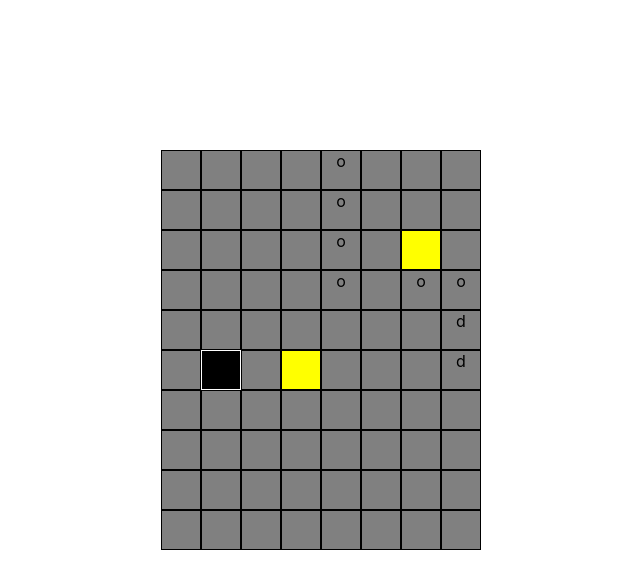
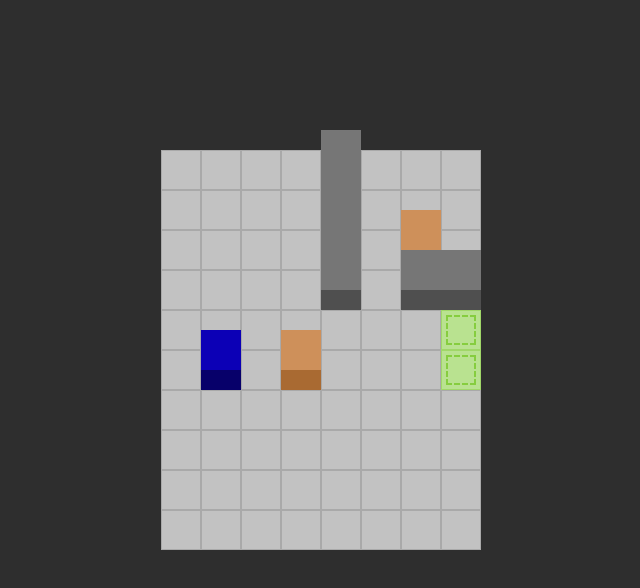
Before and after one commit to filip89/sokoban, a React (Create React App) app: page / in a window 1280 px wide. Shown: the top 588 px of the page, without its empty margins (319-959 px from the left). Built offline with nearby package versions, Linux system fonts and the light colour scheme.

Commit message:
refactor style, add BlockGfx

```diff
--- a/src/App.tsx
+++ b/src/App.tsx
@@ -19,9 +19,7 @@ const defaultMapTemplate: string[][] = [
 function App() {
     const [mapTempate] = useState<MapTemplate>(defaultMapTemplate);
 
-    return (
-        <Game mapTemplate={mapTempate}></Game>
-    );
+    return <Game mapTemplate={mapTempate}></Game>;
 }
 
 export default App;
--- /dev/null
+++ b/src/components/BlockGfx.scss
@@ -0,0 +1,36 @@
+@import '../styles/global';
+
+.block {
+    @mixin blockColor($color) {
+        .block__top {
+            background-color: $color;
+        }
+        .block__bottom {
+            background-color: darken($color, 15%);
+        }
+    }
+    @include fieldSquare;
+    position: absolute;
+    display: inline-block;
+    $height: calc(#{$field-size} / 2);
+    &__top {
+        @include fieldSquare;
+        position: absolute;
+        bottom: $height;
+    }
+    &__bottom {
+        position: absolute;
+        bottom: 0;
+        width: $field-size;
+        height: $height;
+    }
+    &--box {
+        @include blockColor(rgb(206, 144, 90));
+    }
+    &--obstacle {
+        @include blockColor(darken($ground-color, 30%));
+    }
+    &--player {
+        @include blockColor(rgb(12, 0, 182));
+    }
+}
--- /dev/null
+++ b/src/components/BlockGfx.tsx
@@ -0,0 +1,16 @@
+import './BlockGfx.scss';
+
+export interface BlockGfxProps {
+    type: 'player' | 'box' | 'obstacle';
+}
+
+const BlockGfx: React.FC<BlockGfxProps> = ({ type }) => {
+    return (
+        <div className={'block block--' + type}>
+            <div className="block__top"></div>
+            <div className="block__bottom"></div>
+        </div>
+    );
+};
+
+export default BlockGfx;
--- a/src/components/Game.scss
+++ b/src/components/Game.scss
@@ -1,29 +1,18 @@
 @import '../styles/global';
+
+.game-wrapper {
+    // perspective: 500px;
+}
 
 .game {
     position: relative;
     display: table;
     margin: 150px auto;
+    // transform: rotateX(10deg);
 }
 
-.player {
-    @include fieldSquare;
+.movable-wrapper {
     position: absolute;
     display: inline-block;
-    background-color: black;
-    color: white;
-    border: 1px solid white;
-    text-align: center;
     transition: 0.25s left linear, 0.25s top linear;
 }
-
-.box {
-    @include fieldSquare;
-    position: absolute;
-    display: inline-block;
-    background-color: yellow;
-    color: black;
-    border: 1px solid black;
-    text-align: center;
-    transition: 0.25s left linear, 0.25s top linear;
-}
--- a/src/components/Game.tsx
+++ b/src/components/Game.tsx
@@ -7,6 +7,7 @@ import * as positionScanner from '../services/MapTemplateEntities';
 import { getMovementFromInputKey } from '../services/InputService';
 import './Game.scss';
 import Map, { MapTemplate } from './Map';
+import BlockGfx from './BlockGfx';
 
 export interface GameProps {
     mapTemplate: MapTemplate;
@@ -33,7 +34,9 @@ const Game: React.FC<GameProps> = ({ mapTemplate }) => {
         boxesState.forEach((box) => {
             const boxElem = getBoxElement(box.id);
             if (boxElem) {
-                updateElementPosition(boxElem, box.position);
+                let position: Position = box.position;
+                updateElementPosition(boxElem, position);
+                boxElem.style.zIndex = '' + position.row;
             }
         });
     }, [boxesState]);
@@ -119,22 +122,33 @@ const Game: React.FC<GameProps> = ({ mapTemplate }) => {
     }
 
     return (
+        <div className="game-wrapper">
             <div tabIndex={-1} className="game" onKeyDown={keyDownHandler} onKeyUp={keyUpHandler}>
                 <Map template={mapTemplate}></Map>
-            <div ref={playerRef} className="player" onTransitionEnd={handleTransitionEnd}></div>
+                <div
+                    ref={playerRef}
+                    className="movable-wrapper"
+                    onTransitionEnd={handleTransitionEnd}
+                    style={{ zIndex: playerPosition.row }}
+                >
+                    <BlockGfx type='player'></BlockGfx>
+                </div>
                 {useMemo(
                     () =>
                         boxesInitialData.map((box) => (
                             <div
+                                className="movable-wrapper"
                                 ref={registerBoxRef}
-                            className="box"
                                 onTransitionEnd={handleTransitionEnd}
                                 key={box.id}
                                 data-box-id={box.id}
-                        ></div>
+                            >
+                                <BlockGfx type='box'></BlockGfx>
+                            </div>
                         )),
                     [boxesInitialData]
                 )}
+            </div>
         </div>
     );
 };
--- a/src/components/Map.scss
+++ b/src/components/Map.scss
@@ -4,11 +4,29 @@
     &__row {
         display: flex;
     }
+}
 
-    &__field {
-        @include fieldSquare;
-        background-color: gray;
-        border: 1px solid black;
-        text-align: center;
+.field {
+    @mixin fieldColor($color) {
+        background-color: $color;
+        border: solid darken($color, 10%) 1px;
+    }
+    $destination-color: rgb(185, 226, 144);
+    @include fieldSquare;
+    position: relative;
+    &--ground {
+        @include fieldColor($ground-color);
+    }
+    &--destination {
+        $color: $destination-color;
+        @include fieldColor($destination-color);
+    }
+    .field__inner-square {
+        border: 2px dashed darken($destination-color, 20%);
+        position: absolute;
+        top: 10%;
+        right: 10%;
+        bottom: 10%;
+        left: 10%;
     }
 }
--- a/src/components/Map.tsx
+++ b/src/components/Map.tsx
@@ -1,4 +1,5 @@
-import React from 'react';
+import React, { CSSProperties } from 'react';
+import BlockGfx from './BlockGfx';
 import './Map.scss';
 
 export type MapTemplate = string[][];
@@ -8,14 +9,39 @@ export interface MapProps {
 }
 
 const Map: React.FC<MapProps> = React.memo(({ template }) => {
+    function getFieldClassName(field: string): string {
+        let className: string = 'field';
+        switch (field) {
+            case 'g':
+            case 'p':
+            case 'b':
+                className += ' field--ground';
+                break;
+            case 'd':
+                className += ' field--destination';
+                break;
+        }
+        return className;
+    }
+
+    function getZIndexStyle(field: string, row: number): CSSProperties {
+        return {
+            zIndex: field === 'o' ? row : 0,
+        };
+    }
+
     return (
         <div className="map">
             {template.map((row, rowIndex) => (
                 <div key={rowIndex} className="map__row">
                     {row.map((field, columnIndex) => (
-                        <div className="map__field" key={columnIndex}>
-                            {field === 'o' && 'o'}
-                            {field === 'd' && 'd'}
+                        <div
+                            className={getFieldClassName(field)}
+                            key={columnIndex}
+                            style={getZIndexStyle(field, rowIndex)}
+                        >
+                            {field === 'o' && <BlockGfx type="obstacle"></BlockGfx>}
+                            {field === 'd' && <div className="field__inner-square"></div>}
                         </div>
                     ))}
                 </div>
--- a/src/index.scss
+++ b/src/index.scss
@@ -1,17 +1,16 @@
 body {
-  margin: 0;
-  font-family: -apple-system, BlinkMacSystemFont, 'Segoe UI', 'Roboto', 'Oxygen',
-    'Ubuntu', 'Cantarell', 'Fira Sans', 'Droid Sans', 'Helvetica Neue',
-    sans-serif;
-  -webkit-font-smoothing: antialiased;
-  -moz-osx-font-smoothing: grayscale;
+    margin: 0;
+    font-family: -apple-system, BlinkMacSystemFont, 'Segoe UI', 'Roboto', 'Oxygen', 'Ubuntu', 'Cantarell', 'Fira Sans',
+        'Droid Sans', 'Helvetica Neue', sans-serif;
+    -webkit-font-smoothing: antialiased;
+    -moz-osx-font-smoothing: grayscale;
+    background-color: rgb(46, 46, 46);
 }
 
 code {
-  font-family: source-code-pro, Menlo, Monaco, Consolas, 'Courier New',
-    monospace;
+    font-family: source-code-pro, Menlo, Monaco, Consolas, 'Courier New', monospace;
 }
 
 * {
-  box-sizing: border-box;
+    box-sizing: border-box;
 }
--- a/src/styles/_global.scss
+++ b/src/styles/_global.scss
@@ -1,3 +1,4 @@
+$ground-color: rgb(194, 194, 194);
 $field-size: 40px;
 
 @mixin fieldSquare {
```
Lines whose indentation alone changed are shown as unchanged.
